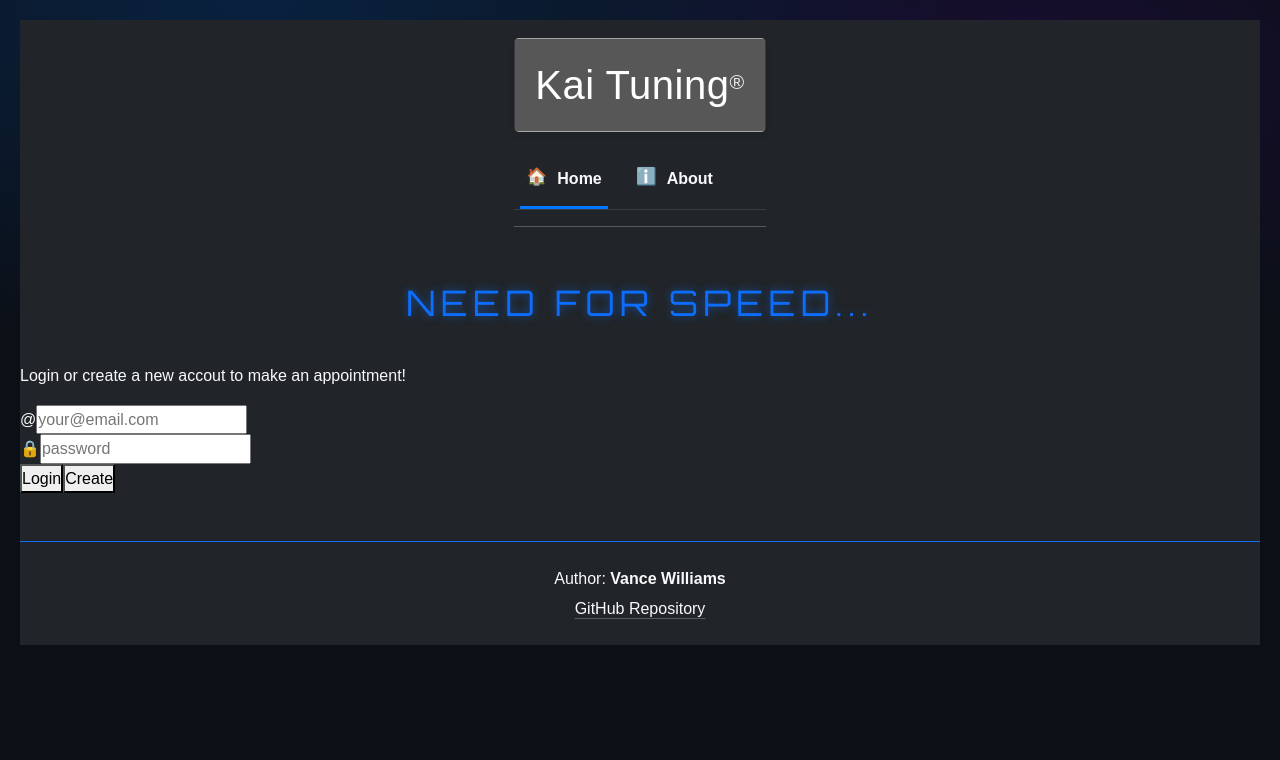
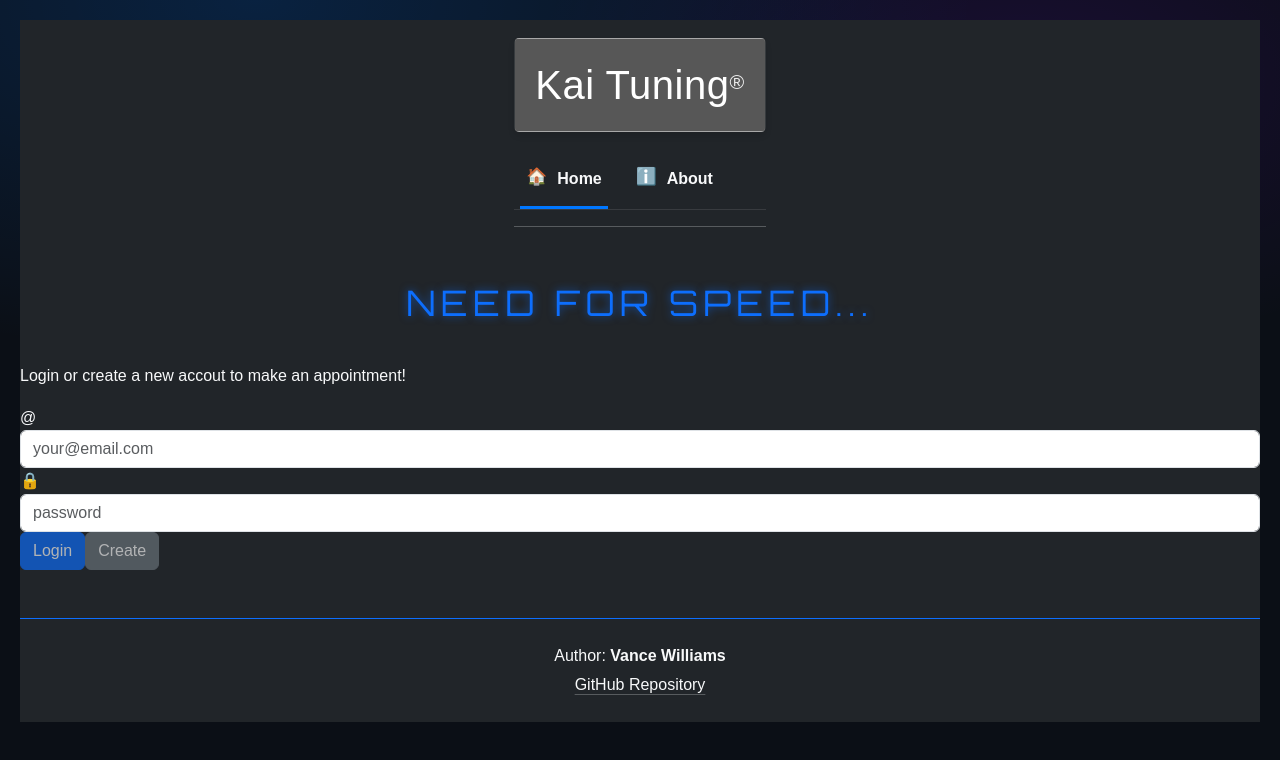
Before and after one commit to Vaoikun/startup, a React (Vite) app: page / in a window 1280 px wide. Shown: the top 760 px of the page. Built offline with nearby package versions, Linux system fonts and the light colour scheme; grey boxes are pictures that could not be loaded.

Commit message:
unatuthenticatedl.jsx design updated

```diff
--- a/src/login/unauthenticated.jsx
+++ b/src/login/unauthenticated.jsx
@@ -19,17 +19,25 @@ export function Unauthenticated(props) {
     }
 
     return (
+        <>
         <form method="get" action="schedule.html">
-            <div>
-            <span>@</span>
-            <input type="text" placeholder="your@email.com" />
+            <div classname="input-group mb-3">
+                <span >@</span>
+                <input className='form-control'  type="text" value={userName} onChange={(e) => setUserName(e.target.value)} placeholder="your@email.com" />
             </div>
-            <div>
-            <span>🔒</span>
-            <input type="password" placeholder="password" />
+            <div classname="input-group mb-3">
+                <span >🔒</span>
+                <input className='form-control' type="password" onChange={(e) => setPassword(e.target.value)} placeholder="password" />
             </div>
-            <button type="submit">Login</button>
-            <button type="submit">Create</button>
+            <Button variant='primary' onClick={() => loginUser()} disabled={!userName || !password}>
+            Login
+            </Button>
+            <Button variant='secondary' onClick={() => createUser()} disabled={!userName || !password}>
+            Create
+            </Button>
         </form>
+
+        <MessageDialog message={displayError} onHide={() => setDisplayError(null)} />
+        </>
     );
 }
```
